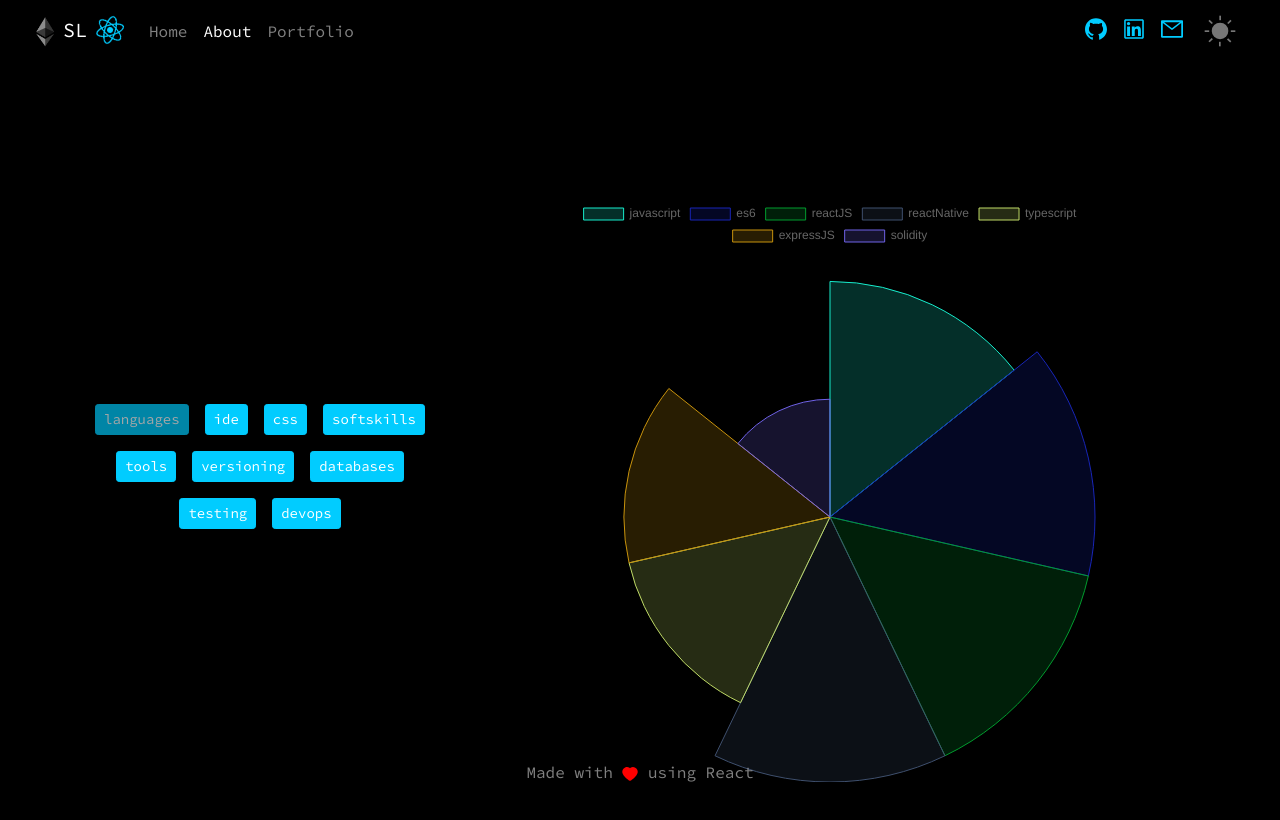
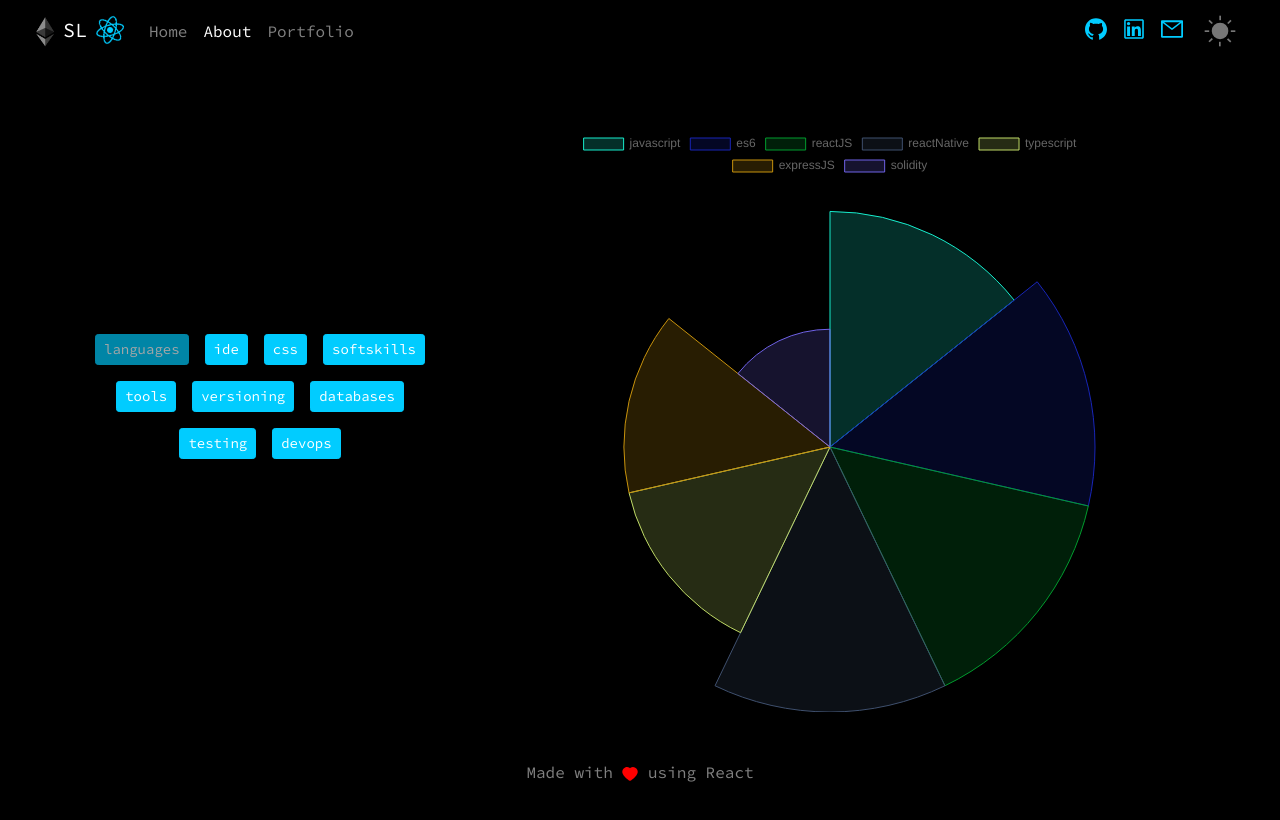
Before and after one commit to samReact/portfolio, a React (Create React App) app: page /portfolio/about in a window 1280 px wide. Shown: the top 820 px of the page. Built offline with nearby package versions, Linux system fonts and the light colour scheme.

Commit message:
:lipstick: ajust about page layout

```diff
--- a/src/pages/About.js
+++ b/src/pages/About.js
@@ -47,7 +47,7 @@ const About = ({ theme }) => {
 
   const types = Object.keys(skills);
   return (
-    <Container style={{ height: '100vh', marginTop: 150 }}>
+    <Container style={{ marginTop: '10vh' }}>
       <Row className="align-items-center justify-content-center">
         <Col sm={6} md={4}>
           <Row className="d-flex justify-content-center">
```
